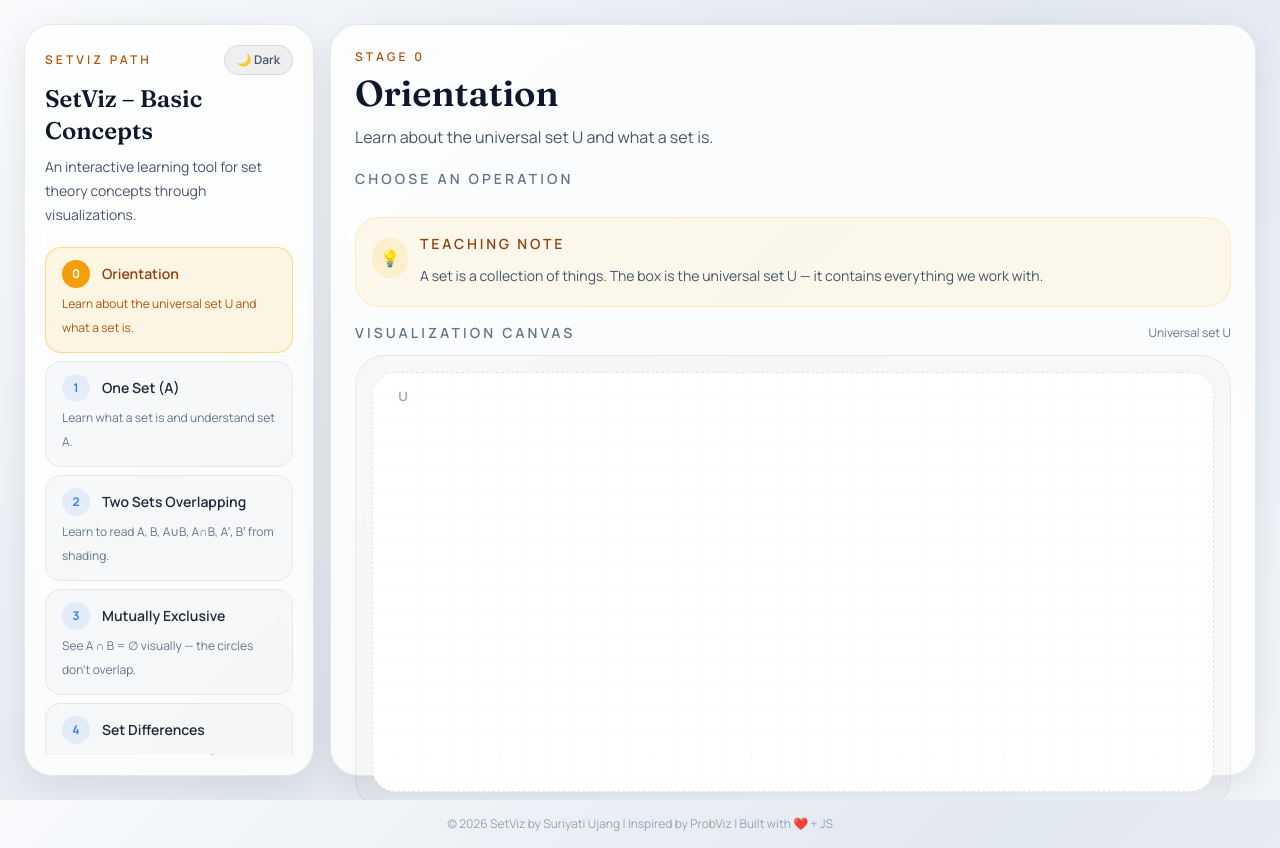
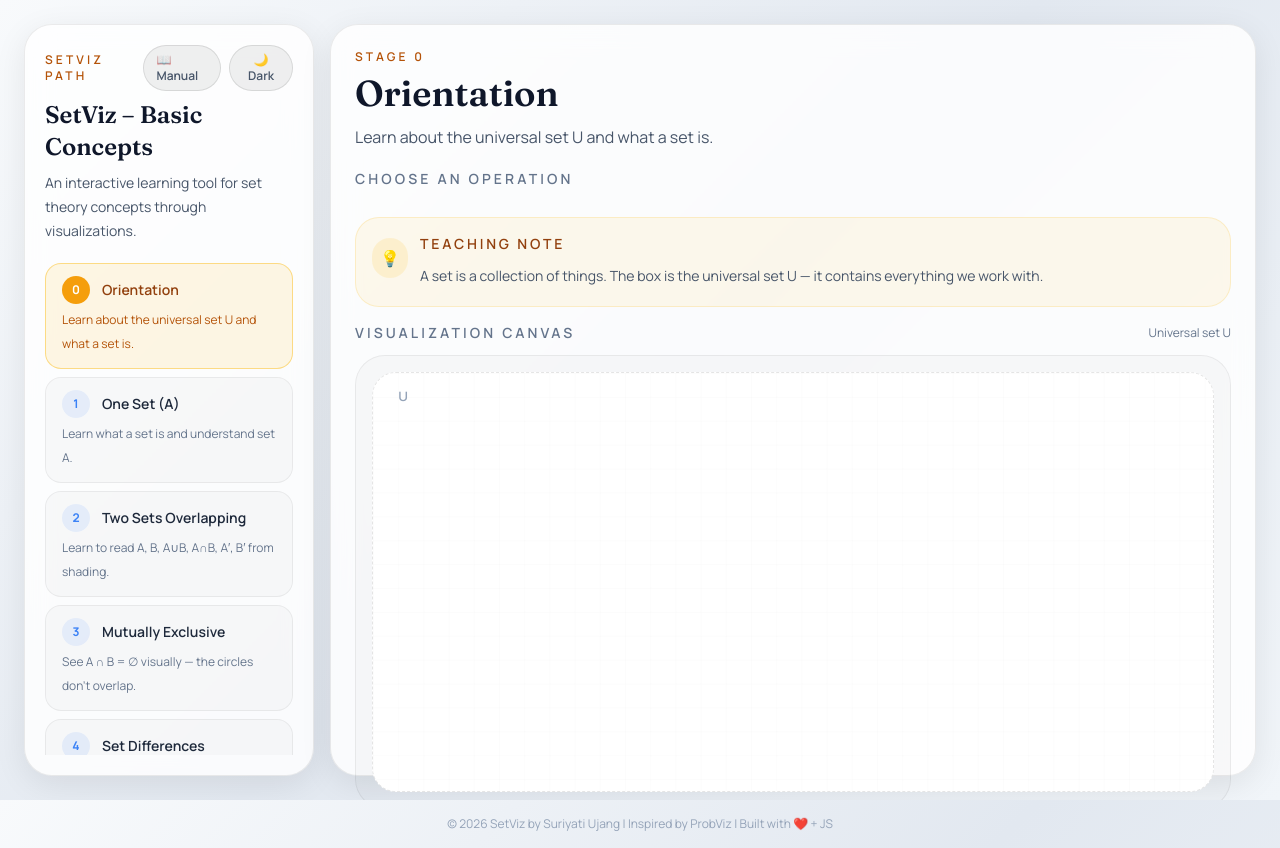
Before and after one commit to CikSuriyati/SetViz, a website: page index.html in a window 1280 px wide. Drawn offline with nearby package versions, Linux system fonts and the light colour scheme.

Commit message:
feat: add User Manual button to nav and include manual file
Adds a '📖 Manual' button next to the theme toggle in the sidebar that
opens SetViz_UserManual.html in a new tab. Also tracks the manual HTML file.

Co-Authored-By: Claude Sonnet 4.6 <noreply@anthropic.com>

```diff
--- a/index.html
+++ b/index.html
@@ -128,7 +128,10 @@
                     <div class="mb-5 shrink-0">
                         <div class="flex items-center justify-between mb-2">
                             <p class="text-xs font-semibold uppercase tracking-[0.26em] eyebrow-text">SetViz path</p>
-                            <button id="themeToggle" class="theme-toggle rounded-full px-3 py-1.5 text-xs font-semibold border cursor-pointer" title="Toggle light/dark mode">🌙 Dark</button>
+                            <div class="flex items-center gap-2">
+                                <a href="SetViz_UserManual.html" target="_blank" class="theme-toggle rounded-full px-3 py-1.5 text-xs font-semibold border cursor-pointer no-underline" title="Open User Manual">📖 Manual</a>
+                                <button id="themeToggle" class="theme-toggle rounded-full px-3 py-1.5 text-xs font-semibold border cursor-pointer" title="Toggle light/dark mode">🌙 Dark</button>
+                            </div>
                         </div>
                         <h1 class="text-2xl font-semibold heading-text" style="font-family:'Fraunces',serif;">SetViz – Basic Concepts</h1>
                         <p class="mt-2 text-sm leading-6 sub-text">An interactive learning tool for set theory concepts through visualizations.</p>
```
